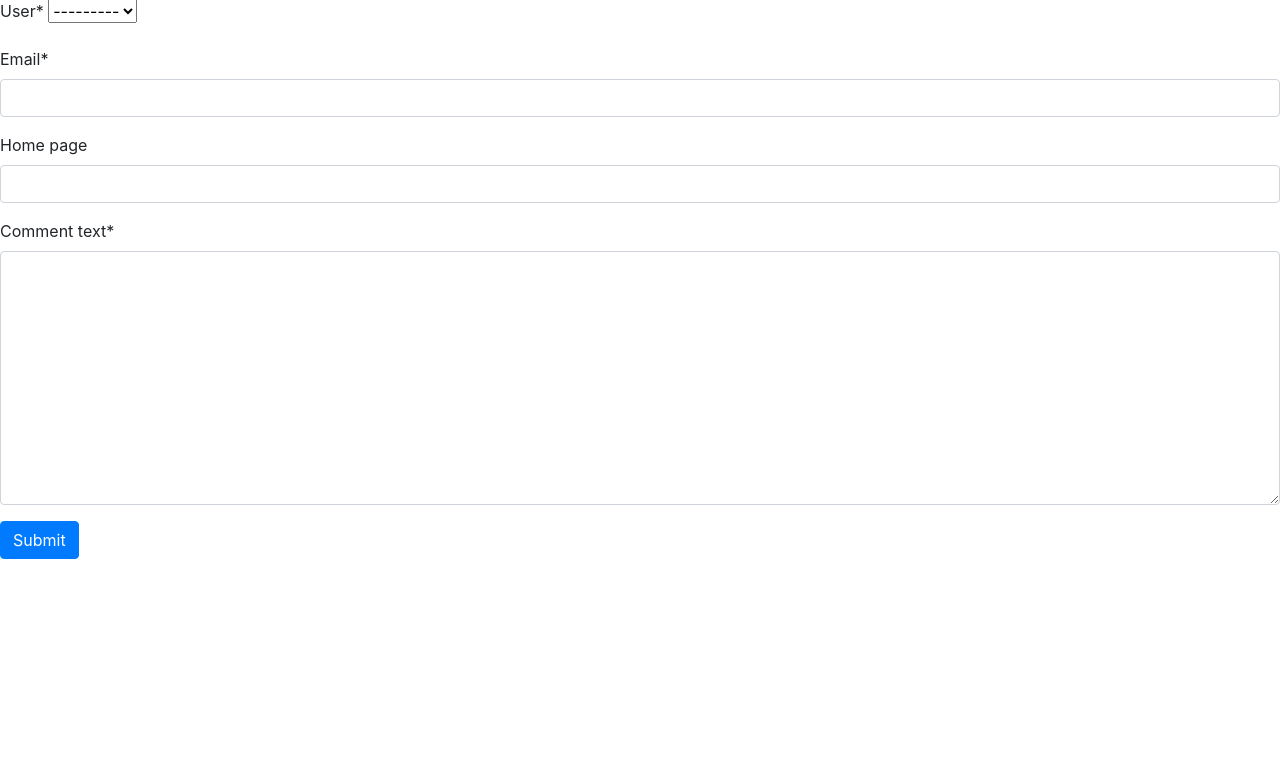
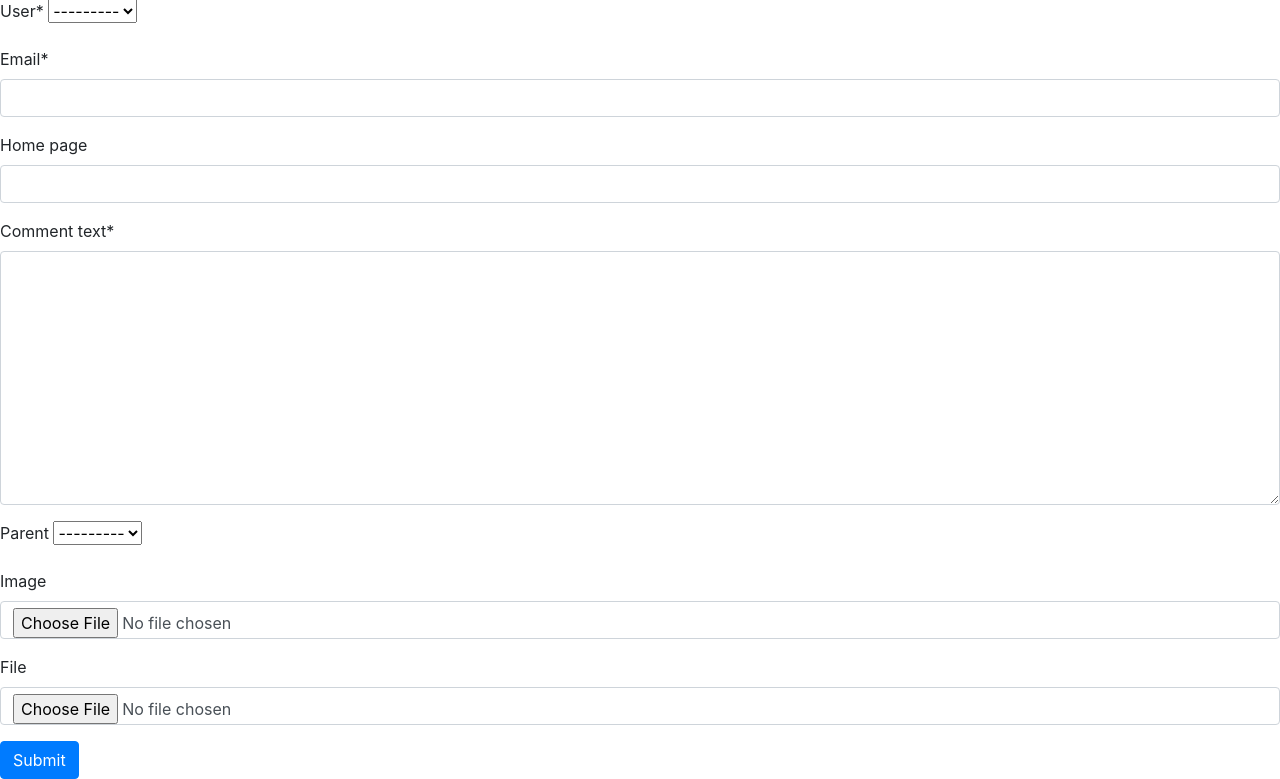
Before and after one commit to Yevheniia-Ilchenko/Create-comments, a Django app: page /post/create/ in a window 1280 px wide. Shown: the part 81-860 px from the top of the page. Before the commit the page ends 640 px from the top, so only its background shows below. Run offline with Django 5.2, Linux system fonts and the light colour scheme; data that the repository does not hold is empty; some libraries are stand-ins or nearby versions.

Commit message:
add new feature for add images and files

```diff
--- a/app/settings.py
+++ b/app/settings.py
@@ -41,6 +41,7 @@
     "crispy_forms",
     "crispy_bootstrap4",
     "captcha",
+    "django_cleanup.apps.CleanupConfig",
 ]
 
 MIDDLEWARE = [
--- a/post/forms.py
+++ b/post/forms.py
@@ -1,5 +1,6 @@
 from django import forms
 from captcha.fields import CaptchaField
+from django.core.exceptions import ValidationError
 from django.utils.html import strip_tags
 
 from post.models import Comment
@@ -7,12 +8,41 @@
 
 class CommentForm(forms.ModelForm):
     captcha = CaptchaField()
+    image = forms.ImageField(required=False)
+    file = forms.FileField(required=False)
 
     class Meta:
         model = Comment
-        fields = ["user", "email", "home_page", "comment_text", ]
+        fields = ["user",
+                  "email",
+                  "home_page",
+                  "comment_text",
+                  "parent",
+                  "image",
+                  "file"]
 
-    def clean_comment_text(self):
-        text = self.cleaned_data.get("comment_text")
-        allowed_tags = ["b", "i", "u", "a"]
-        return strip_tags(text, allowed_tags)
+    # def clean_comment_text(self):
+    #     text = self.cleaned_data.get("comment_text")
+    #     allowed_tags = ["b", "i", "u", "a"]
+    #     return strip_tags(text, allowed_tags)
+
+    def clean_file(self):
+        file = self.cleaned_data.get("file")
+
+        if file:
+            if file.content_type not in ["image/jpeg", "image/png", "image/gif", "text/plain"]:
+                raise ValidationError("Invalid file format. Acceptable formats: JPG, GIF, PNG, TXT.")
+
+            if file.content_type == "text/plain" and file.size > 100 * 1024:
+                raise ValidationError("The text file size should not exceed 100 kb.")
+
+        return file
+
+    def clean_image(self):
+        image = self.cleaned_data.get("image")
+
+        if image:
+            if image.size > 320 * 240:
+                raise ValidationError("The image is too large. Acceptable size: 320x240 pixels.")
+
+        return image
--- a/post/models.py
+++ b/post/models.py
@@ -1,3 +1,4 @@
+from PIL import Image
 from django.conf import settings
 from django.contrib.auth.models import AbstractUser
 from django.core.validators import EmailValidator, URLValidator
@@ -25,6 +26,12 @@
                                blank=True,
                                on_delete=models.CASCADE,
                                related_name="replies")
+    image = models.ImageField(upload_to="comment_images/",
+                              blank=True,
+                              null=True)
+    file = models.FileField(upload_to="comment_files/",
+                            blank=True,
+                            null=True)
 
     class Meta:
         ordering = ["-created_at"]
@@ -32,6 +39,12 @@
     def save(self, *args, **kwargs):
         self.comment_text = strip_tags(self.comment_text)
         super().save(*args, **kwargs)
+        if self.image:
+            img = Image.open(self.image.path)
+            if img.height > 320 or img.width > 240:
+                output_size = (320, 240)
+                img.thumbnail(output_size)
+                img.save(self.image.path)
 
     def __str__(self):
         return f"Comment by {self.user.username} on {self.created_at}"
--- a/templates/post/comment_item.html
+++ b/templates/post/comment_item.html
@@ -1,8 +1,8 @@
 <tr>
     <td colspan="4">
         <div style="margin-left: {% if comment.parent %}40px{% endif %};">
-            <strong>{{ comment.user.username }}</strong> ({{ comment.user.email }}) - {{ comment.created_at }}
-            <p>{{ comment.comment_text }}</p>
+            <strong>{{ comment.user.username }}</strong><a href="{% url 'post:comment-create' %}"> - {{ comment.created_at }}
+            <p>{{ comment.comment_text }}</p></a>
             {% if comment.replies.all %}
                 <table>
                     {% for reply in comment.replies.all %}
```
Also changed, not shown: post/migrations/0004_comment_file_comment_image_alter_comment_email.py (added).
